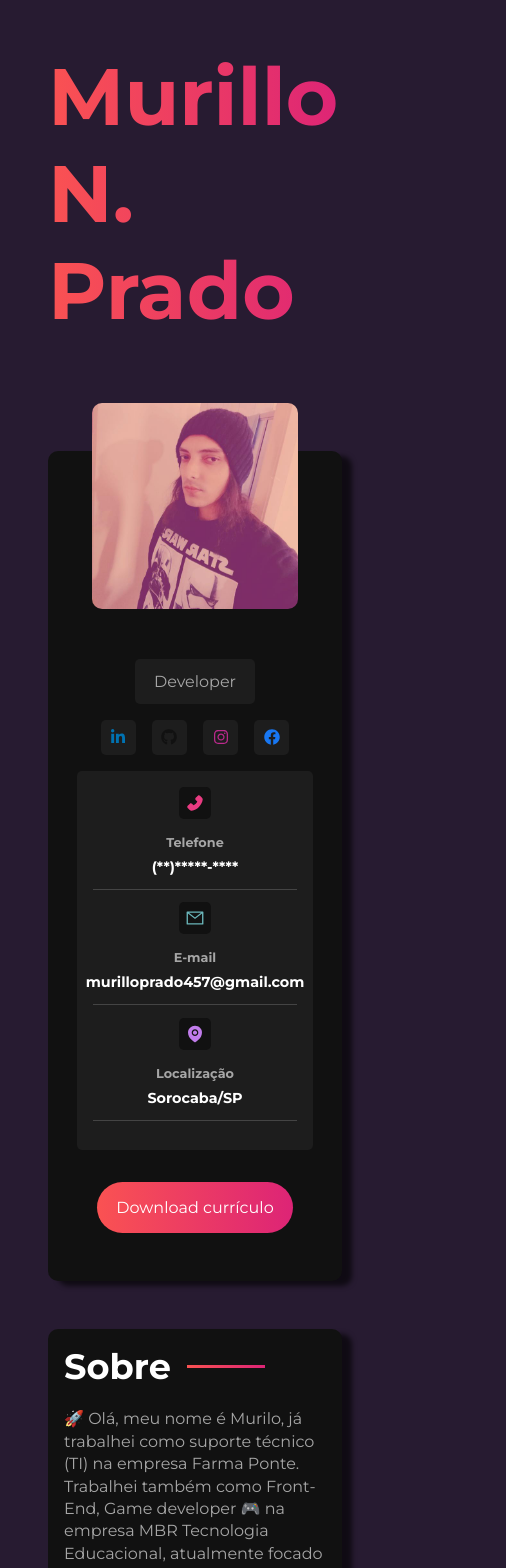
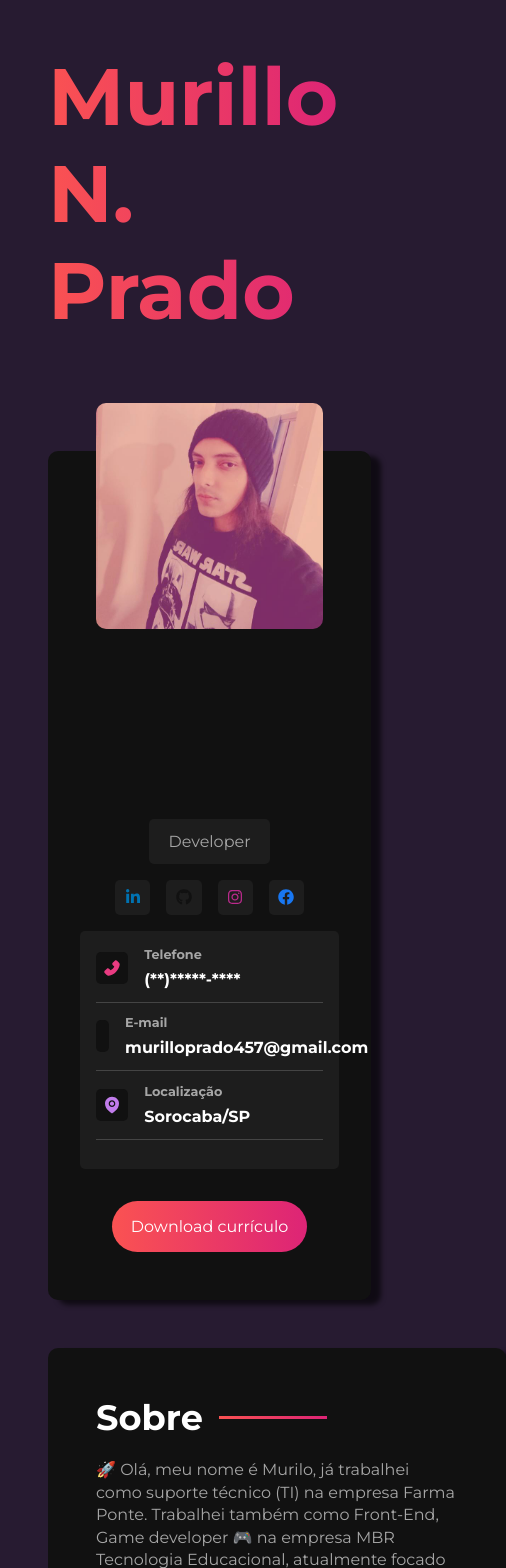
Before and after one commit to murilonp/new-portfolio, a React (Vite) app: page / in a window 390 px wide. Shown: the top 1568 px of the page, 506 px wide, since content can reach past the window. Built offline with nearby package versions, Linux system fonts and the light colour scheme.

Commit message:
added responsiveness

```diff
--- a/src/styles/components/app.sass
+++ b/src/styles/components/app.sass
@@ -13,3 +13,8 @@
     background: variables.$gradient
     -webkit-background-clip: text
     -webkit-text-fill-color: transparent
+
+@media (max-width:360px)
+  #portfolio
+    h1
+      font-size: 4rem
--- a/src/styles/components/informationcontainer.sass
+++ b/src/styles/components/informationcontainer.sass
@@ -45,7 +45,7 @@
     #pin-icon
       color: #c17ceb
 
-@media (min-width:390px)
+@media (max-width:360px)
   #information
     .info-card
       flex-direction: column
@@ -56,4 +56,4 @@
       flex-direction: column
 
       p
-        font-size: 0.9rem
+        font-size: 0.8rem
--- a/src/styles/components/maincontent.sass
+++ b/src/styles/components/maincontent.sass
@@ -32,7 +32,7 @@
     @include mixins.btn()
     align-self: start
 
-@media (min-width:390px)
+@media (max-width:360px)
   #main-content
     padding: 0
 
--- a/src/styles/components/sidebar.sass
+++ b/src/styles/components/sidebar.sass
@@ -29,7 +29,7 @@
   .btn
     @include mixins.btn
 
-@media (min-width:390px)
+@media (max-width:360px)
   #sidebar
     .title
       margin-top: 10rem
--- a/src/styles/components/technologiescontainer.sass
+++ b/src/styles/components/technologiescontainer.sass
@@ -56,7 +56,7 @@
       svg
         color: #61dafb
 
-@media (min-width:390px)
+@media (max-width:360px)
   .technologies-container
     .technologies-grid
       .technology-card
```
